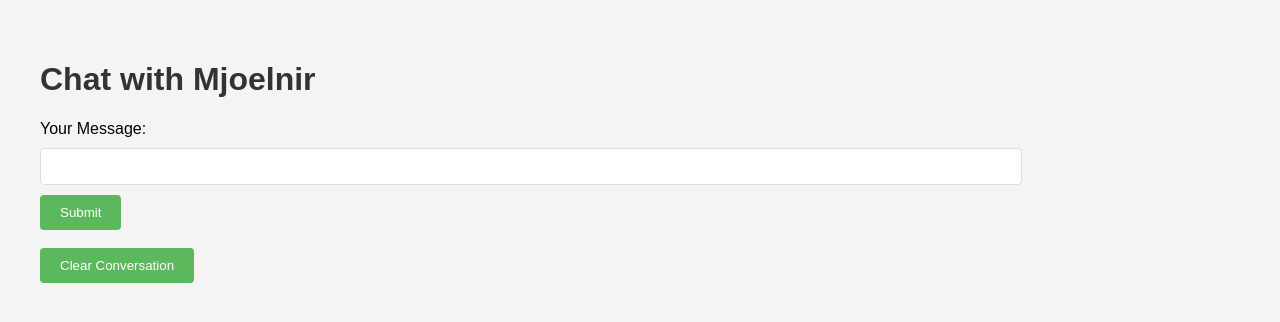
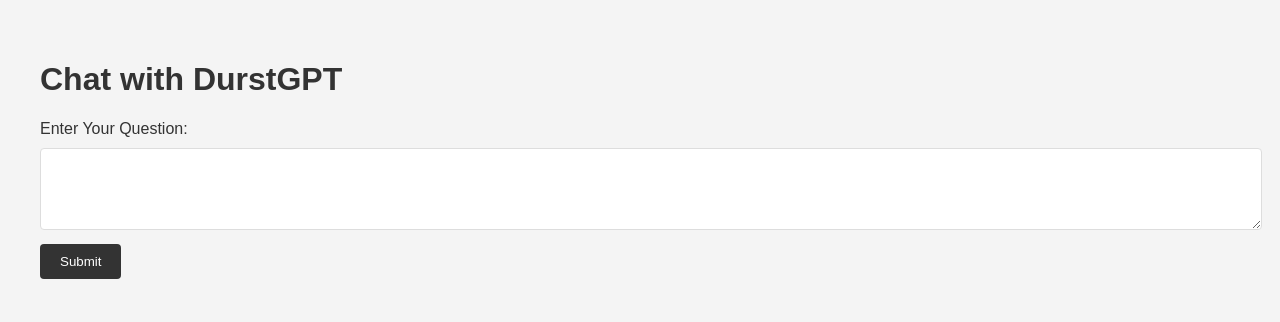
Before and after one commit to maxthelup/azure-openai-chat, a Flask app: page / in a window 1280 px wide. Shown: the top 322 px of the page. Run offline with Flask 3, Linux system fonts and the light colour scheme.

Commit message:
Made the form black & white

```diff
--- a/app.py
+++ b/app.py
@@ -30,7 +30,7 @@
 
 @app.route('/chat', methods=['POST'])
 def chat():
-    user_message = request.form['user_message']
+    user_message = request.form['user_question']
 
     if 'conversation' not in session:
         session['conversation'] = [
--- a/static/styles.css
+++ b/static/styles.css
@@ -3,43 +3,61 @@
     margin: 20px;
     padding: 20px;
     background-color: #f4f4f4;
+    color: #333;
 }
+
 h1 {
     color: #333;
 }
+
 .chat-box {
     background-color: #fff;
     border: 1px solid #ddd;
     padding: 10px;
     margin-top: 20px;
+    border-radius: 10px;
+    box-shadow: 0 4px 8px 0 rgba(0,0,0,0.2);
 }
+
 .user-message, .ai-response {
-    border: 1px solid #ddd;
     padding: 10px;
     margin-bottom: 10px;
-    border-radius: 4px;
+    border-radius: 8px;
+    box-shadow: 0 2px 4px 0 rgba(0,0,0,0.1);
 }
+
 .user-message {
-    background-color: #e7f5ff;
+    background-color: #e7e7e7;
 }
+
 .ai-response {
-    background-color: #eefeeb;
+    background-color: #f0f0f0;
 }
-input[type=text] {
-    width: 80%;
+
+textarea {
+    width: 100%;
     padding: 10px;
     margin: 10px 0;
     border-radius: 4px;
     border: 1px solid #ddd;
+    resize: vertical;
 }
+
 input[type=submit] {
     padding: 10px 20px;
-    background-color: #5cb85c;
+    background-color: #333;
     color: white;
     border: none;
     border-radius: 4px;
     cursor: pointer;
 }
+
 input[type=submit]:hover {
-    background-color: #4cae4c;
+    background-color: #555;
 }
+
+@media (max-width: 768px) {
+    textarea {
+        width: 100%;
+    }
+}
--- a/templates/chat_form.html
+++ b/templates/chat_form.html
@@ -4,34 +4,25 @@
     <meta charset="UTF-8">
     <meta http-equiv="X-UA-Compatible" content="IE=edge">
     <meta name="viewport" content="width=device-width, initial-scale=1.0">
-    <link rel="stylesheet" href="../static/styles.css">
-    <title>Chat with Mjoelnir</title>
+    <link rel="stylesheet" href="styles.css">
+    <title>Chat with DurstGPT</title>
 </head>
 <body>
-    <h1>Chat with Mjoelnir</h1>
-
-    <!-- Chat message form -->
-        <!-- Button to clear the conversation -->
+    <h1>Chat with DurstGPT</h1>
     <form action="/chat" method="post">
-        <label for="user_message">Your Message:</label><br>
-        <input type="text" id="user_message" name="user_message"><br>
+        <label for="user_question">Enter Your Question:</label><br>
+        <textarea id="user_question" name="user_question" rows="4" cols="50"></textarea><br>
         <input type="submit" value="Submit">
     </form>
-    <br>
-    <form action="/clear" method="get">
-        <input type="submit" value="Clear Conversation">
-    </form>
-
 
     <!-- Display the response -->
     {% if response %}
         <div class="chat-box">
             <div class="user-message">
-                <strong>You:</strong> {{ user_message }}
+                <strong>You:</strong> {{ user_question }}
             </div>
             <div class="ai-response">
-                <strong>Mjoelnir:</strong>
-                <p>{{ response | safe }}</p>
+                <strong>DurstGPT:</strong> {{ response | safe }}
             </div>
         </div>
     {% endif %}
```
